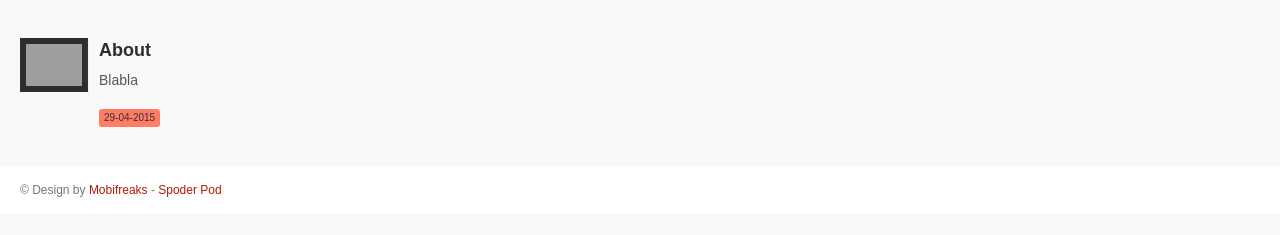
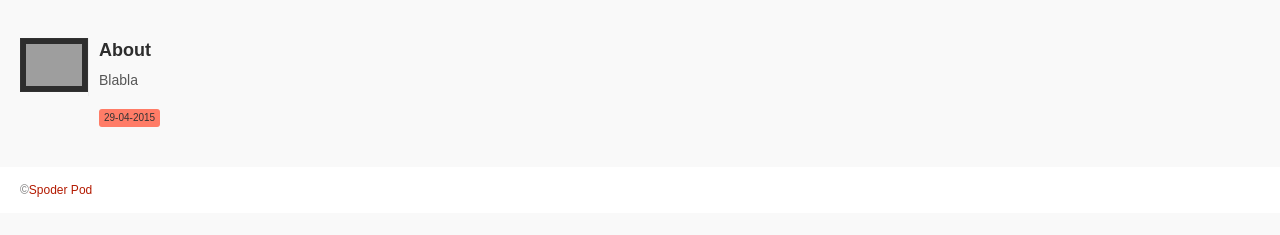
Before and after one commit to pasibun/IDP_Spoder_Pod, a plain HTML site: page app/about.html in a window 1280 px wide. Shown: the part 63-298 px from the top of the page. Drawn offline with Linux system fonts and the light colour scheme; grey boxes are pictures that could not be loaded.

Commit message:
App changes

```diff
--- a/app/about.html
+++ b/app/about.html
@@ -51,7 +51,7 @@
 		</article>
   </div>
     <footer>
-    	<p>&copy; Design by <a href="http://mobifreaks.com" target="_blank">Mobifreaks</a> - <a href="http://spoderpod.nl" target="_blank">Spoder Pod</a></p>
+    	<p>&copy;<a href="http://spoderpod.nl" target="_blank">Spoder Pod</a></p>
     </footer>
   </div>
 
```
Also changed, not shown: app/home.html (+1 -1 lines), app/poddataview.html (+1 -1 lines).
